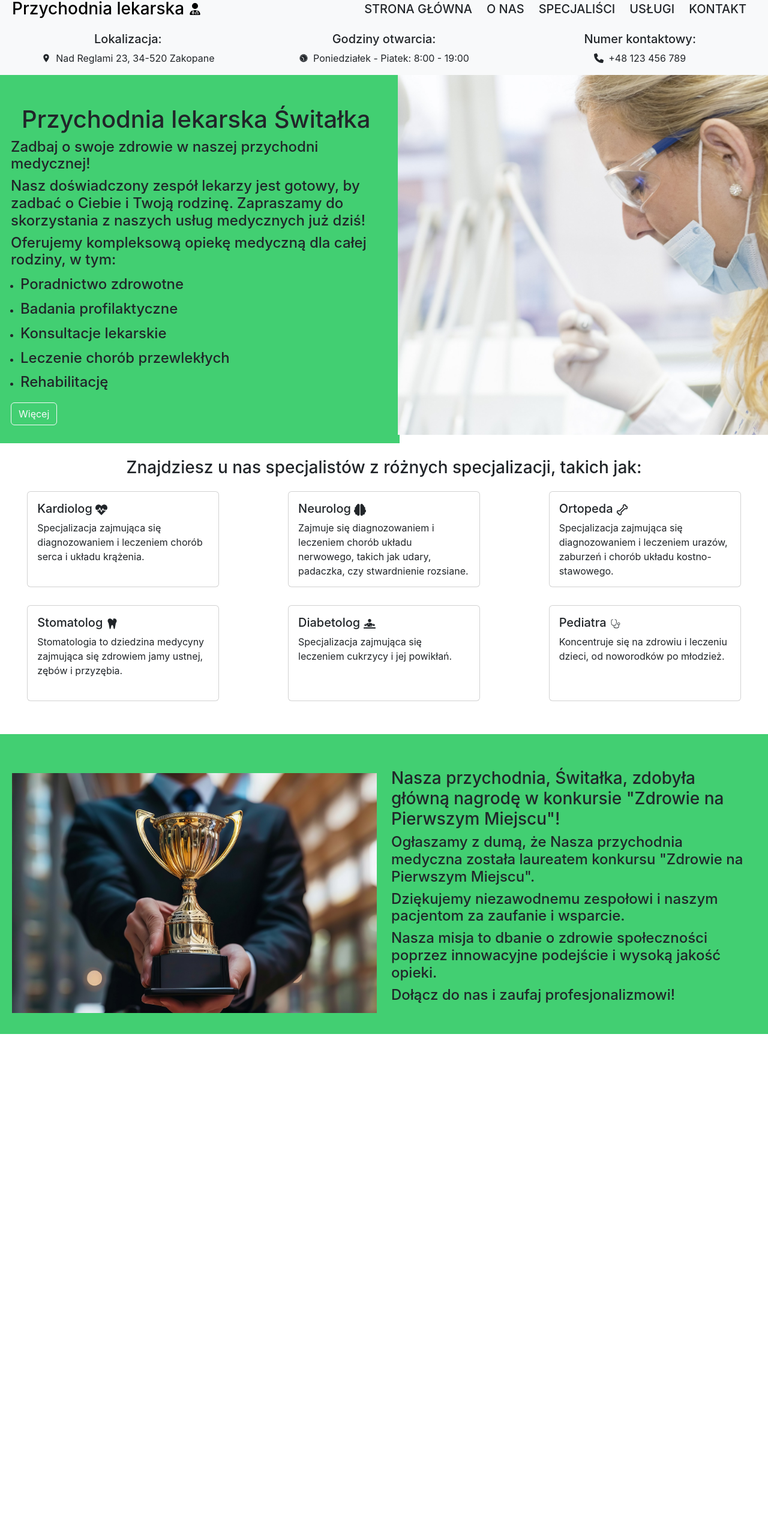
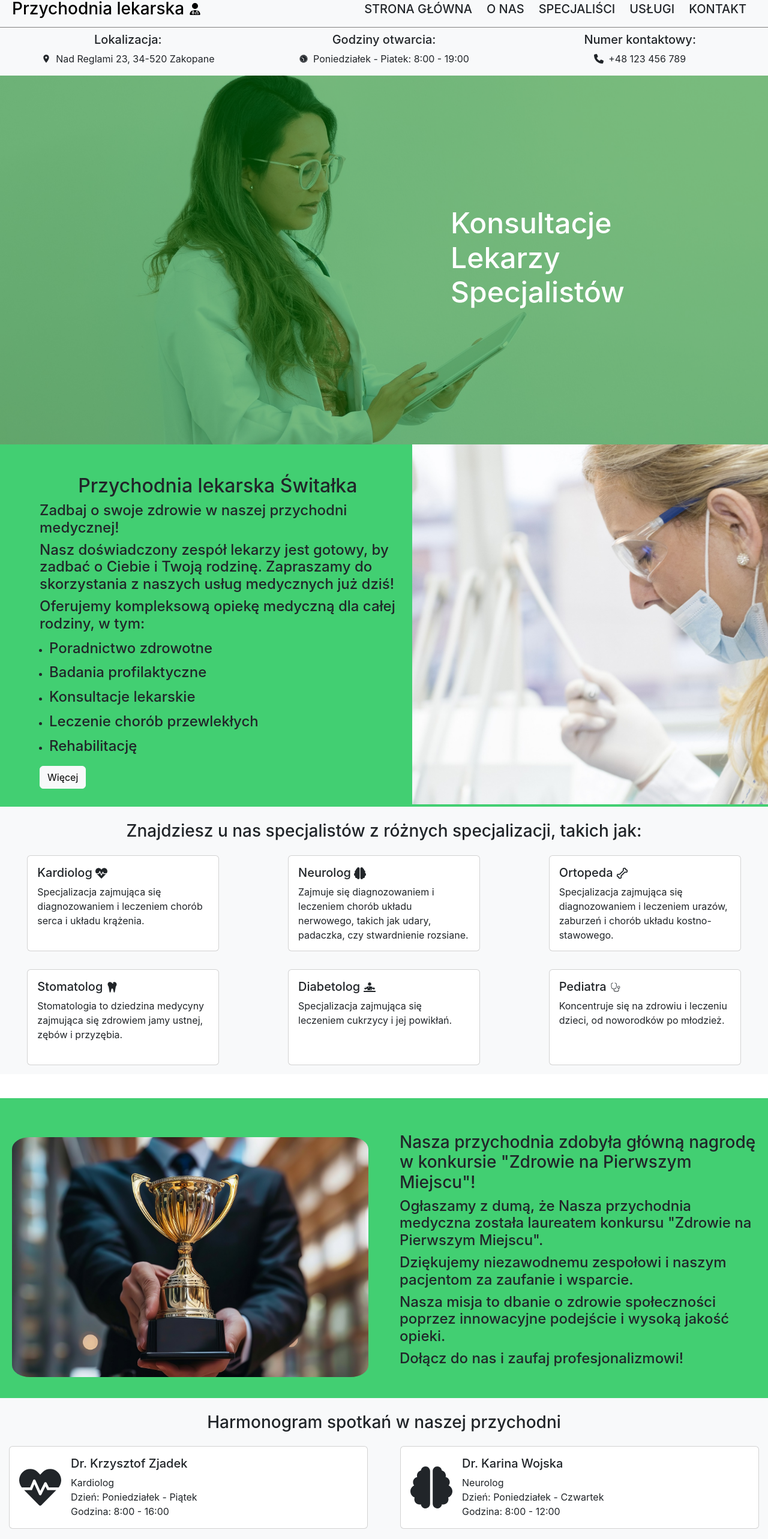
Before and after one commit to itamm15/react-clinic, a React (Create React App) app: page / in a window 1280 px wide. Shown: the part 15-2581 px from the top of the page at 60% size. Before the commit the page ends 1739 px from the top, so only its background shows below. Built offline with nearby package versions, Linux system fonts and the light colour scheme.

Commit message:
chore: add doctors

```diff
--- a/src/components/HomePage/HomePage.css
+++ b/src/components/HomePage/HomePage.css
@@ -6,6 +6,46 @@
   width: 100%;
   height: 100%;
   object-fit: cover;
+}
+
+.doctor-image-container {
+  position: relative;
+  height: 615px;
+}
+
+.image-overlay {
+  position: absolute;
+  top: 0;
+  left: 0;
+  width: 100%;
+  height: 100%;
+  background-color: rgba(0, 128, 0, 0.5); /* Green overlay with 50% opacity */
+}
+
+.doctor-image {
+  width: 100%;
+  height: 100%;
+  object-fit: cover;
+  z-index: 1;
+}
+
+.text-overlay {
+  display: flex;
+  justify-content: flex-start;
+  position: absolute;
+  top: 50%;
+  left: 70%;
+  transform: translate(-50%, -50%);
+  z-index: 2;
+  color: white;
+}
+
+.overlay-text {
+  font-size: 48px;
+}
+
+.przychodnia-desc {
+  background-color: #42cf72;
 }
 
 .przychodnia-description {
@@ -46,10 +86,22 @@
   height: 100%;
   object-fit: cover;
   margin-left: 40px;
+  border-radius: 5%;
 }
 
 .trophy-win-description {
   margin: 20px;
+  padding-left: 40px;
   margin-top: 27px;
   line-height: 2;
 }
+
+.doctors-description {
+  width: 600px;
+  margin: 15px;
+  transition: transform 0.3s ease;
+}
+
+.doctors-description:hover {
+  transform: scale(1.05);
+}
--- a/src/components/HomePage/HomePage.jsx
+++ b/src/components/HomePage/HomePage.jsx
@@ -7,6 +7,7 @@ import { LuBone } from "react-icons/lu";
 import { FaDiagnoses } from "react-icons/fa";
 import { FaTooth } from "react-icons/fa6";
 import trophy from "../../assets/trophy.jpeg";
+import doctorhomepage from "../../assets/doctorhomepage.jpg";
 
 import "./HomePage.css";
 
@@ -19,12 +20,28 @@ const MEDICAL_SERVICES = [
   { title: "Pediatra", description: "Koncentruje się na zdrowiu i leczeniu dzieci, od noworodków po młodzież.", icon: <CiStethoscope style={{ width: "20px", height: "20px"}} /> },
 ];
 
+const DOCTORS = [
+  { person: "Dr. Krzysztof Zjadek", title: "Kardiolog", days: "Poniedziałek - Piątek", time: "8:00 - 16:00", icon: <FaHeartbeat style={{ width: "70px", height: "70px"}} /> },
+  { person: "Dr. Karina Wojska", title: "Neurolog", days: "Poniedziałek - Czwartek", time: "8:00 - 12:00", icon: <FaBrain style={{ width: "70px", height: "70px" }} /> },
+  { person: "Dr. Karol Poss", title: "Ortopeda", days: "Wtorek - Piątek", time: "12:00 - 19:00", icon: <LuBone style={{ width: "70px", height: "70px"}} /> },
+  { person: "Dr. Karol Wojteka", title: "Stomatolog", days: "Poniedziałek - Piątek", time: "9:30 - 15:00", icon: <FaTooth style={{ width: "70px", height: "70px" }} /> },
+  { person: "Dr. Magdalena Kowalska", title: "Diabetolog", days: "Środa - Piątek", time: "8:30 - 19:00", icon: <FaDiagnoses style={{ width: "70px", height: "70px"}} /> },
+  { person: "Dr. Szymon Szczepała", title: "Pediatra", days: "Czwartek - Piątek", time: "8:00-19:00", icon: <CiStethoscope style={{ width: "70px", height: "70px"}} /> },
+]
+
 export function HomePage() {
   return (
     <div>
-      <Row className="no-gutters">
-        <Col className="przychodnia-description">
-          <h1 className="text-center">Przychodnia lekarska Świtałka</h1>
+      <div className="doctor-image-container">
+      <div className="image-overlay" />
+        <img className="doctor-image" src={doctorhomepage} alt="doctor with digitalizer" />
+        <div className="text-overlay overlay-description">
+          <h1 className="overlay-text">Konsultacje <br />Lekarzy<br /> Specjalistów</h1>
+        </div>
+      </div>
+      <Row className="przychodnia-desc">
+        <Col className="przychodnia-description ms-5">
+          <h2 className="text-center">Przychodnia lekarska Świtałka</h2>
           <h4>Zadbaj o swoje zdrowie w naszej przychodni medycznej! </h4>
           <h4>Nasz doświadczony zespół lekarzy jest gotowy, by zadbać o Ciebie i Twoją rodzinę. Zapraszamy do skorzystania z naszych usług medycznych już dziś! </h4>
           <h4>Oferujemy kompleksową opiekę medyczną dla całej rodziny, w tym: </h4>
@@ -35,7 +52,7 @@ export function HomePage() {
             <li><h4>Leczenie chorób przewlekłych</h4></li>
             <li><h4>Rehabilitację</h4></li>
           </ul>
-          <Button variant="outline-light" href="/services">Więcej</Button>
+          <Button variant="light" href="/services">Więcej</Button>
         </Col>
         <Col>
         <div className="image-container">
@@ -43,7 +60,7 @@ export function HomePage() {
         </div>
         </Col>
       </Row>
-      <div>
+      <div className='bg-body-tertiary'>
         <h3 className="text-center pt-4">Znajdziesz u nas specjalistów z różnych specjalizacji, takich jak:</h3>
         <Row className="d-flex justify-content-center">
           {MEDICAL_SERVICES.map((service) => (
@@ -66,7 +83,7 @@ export function HomePage() {
             </div>
           </Col>
           <Col className="trophy-win-description">
-            <h3>Nasza przychodnia, Świtałka,  zdobyła główną nagrodę w konkursie "Zdrowie na Pierwszym Miejscu"!</h3>
+            <h3>Nasza przychodnia zdobyła główną nagrodę w konkursie "Zdrowie na Pierwszym Miejscu"!</h3>
             <h4>Ogłaszamy z dumą, że Nasza przychodnia medyczna została laureatem konkursu <bolder>"Zdrowie na Pierwszym Miejscu"</bolder>.<br /></h4>
             <h4>Dziękujemy niezawodnemu zespołowi i naszym pacjentom za zaufanie i wsparcie. <br /></h4>
             <h4>Nasza misja to dbanie o zdrowie społeczności poprzez innowacyjne podejście i wysoką jakość opieki. <br /></h4>
@@ -74,6 +91,26 @@ export function HomePage() {
           </Col>
         </Row>
       </div>
+      <div className="bg-body-tertiary">
+        <h3 className="text-center pt-4">Harmonogram spotkań w naszej przychodni</h3>
+        <Row className="d-flex justify-content-center">
+          {DOCTORS.map((doctor) => (
+            <Col key={doctor.person} xs={12} md={6} lg={6} className="d-flex align-items-center justify-content-center">
+              <Card className="doctors-description">
+                <Card.Body>
+                  <div className="d-flex align-items-center">
+                    <div className="me-3">{doctor.icon}</div>
+                    <div>
+                      <Card.Title>{doctor.person}</Card.Title>
+                      <Card.Text>{doctor.title} <br />Dzień: {doctor.days} <br /> Godzina: {doctor.time}</Card.Text>
+                    </div>
+                  </div>
+                </Card.Body>
+              </Card>
+            </Col>
+          ))}
+        </Row>
+      </div>
     </div>
   )
 }
--- /dev/null
+++ b/src/components/Menu/Menu.css
@@ -0,0 +1,7 @@
+.text-decoration-underline-class:hover {
+  text-decoration: underline;
+}
+
+.navbar-border {
+  border-bottom: 1px solid grey;
+}
--- a/src/components/Menu/Menu.jsx
+++ b/src/components/Menu/Menu.jsx
@@ -3,6 +3,7 @@ import { Outlet } from 'react-router-dom';
 import { FaUserDoctor, FaPhone } from "react-icons/fa6";
 import { MdPlace } from "react-icons/md";
 import { IoMdClock } from "react-icons/io";
+import "./Menu.css";
 
 const MENU_ITEMS = [
   { link: '/', title: 'Strona główna' },
@@ -15,7 +16,7 @@ const MENU_ITEMS = [
 export function Menu() {
   return (
     <>
-      <Navbar expand="lg" className="bg-body-tertiary">
+      <Navbar expand="lg" className="bg-body-tertiary navbar-border">
         <Container fluid>
           <Navbar.Brand className="d-flex align-items-center ms-2">
             <h3 className="me-2 mb-0">Przychodnia lekarska</h3>
@@ -25,7 +26,7 @@ export function Menu() {
           <Navbar.Collapse className="justify-content-end me-2" id="basic-navbar-nav">
             <Nav>
               {MENU_ITEMS.map((item) => (
-                <Nav.Link key={item.link} href={item.link} className="text-dark me-2">
+                <Nav.Link key={item.link} href={item.link} className="text-dark me-2 text-decoration-underline-class">
                   <div className="d-flex align-items-center">
                     <h5 className="mb-0">{item.title.toUpperCase()}</h5>
                   </div>
```
